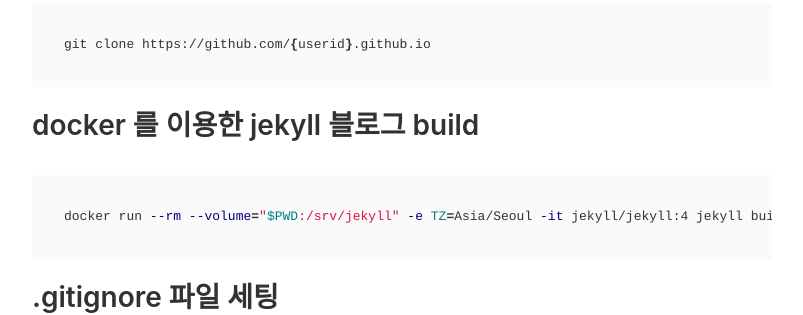
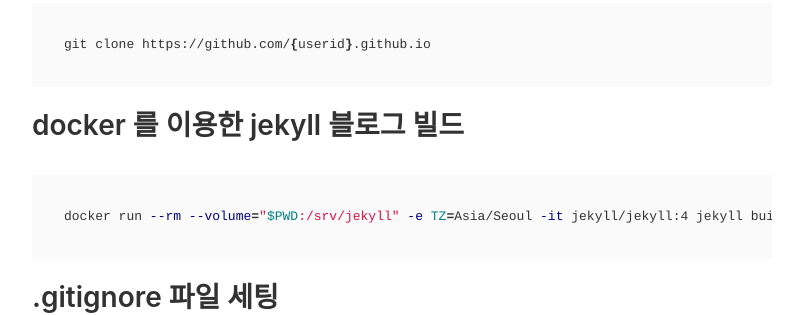
Before and after one commit to mozily/mozily.github.io, a Jekyll site: the page built from _posts/2020-10-20-how-to-use-jekyll-using-docker.md, in a window 1280 px wide and 900 px high, scrolled down 658 px. Shown: the part 152-467 px from the top of the window, without its empty margins (238-1041 px from the left). Built offline with Jekyll 4.4.1, drawn with Linux system fonts in a browser that asks for light colours; comment, search, counter and statistics services are not loaded.

Commit message:
- 포스트 수정

````diff
--- a/_posts/2020-10-20-how-to-use-jekyll-using-docker.md
+++ b/_posts/2020-10-20-how-to-use-jekyll-using-docker.md
@@ -25,7 +25,7 @@
 git clone https://github.com/{userid}.github.io
 ```
 
-## docker 를 이용한 jekyll 블로그 build
+## docker 를 이용한 jekyll 블로그 빌드
 
 ```bash
 docker run --rm --volume="$PWD:/srv/jekyll" -e TZ=Asia/Seoul -it jekyll/jekyll:4 jekyll build --drafts
````
